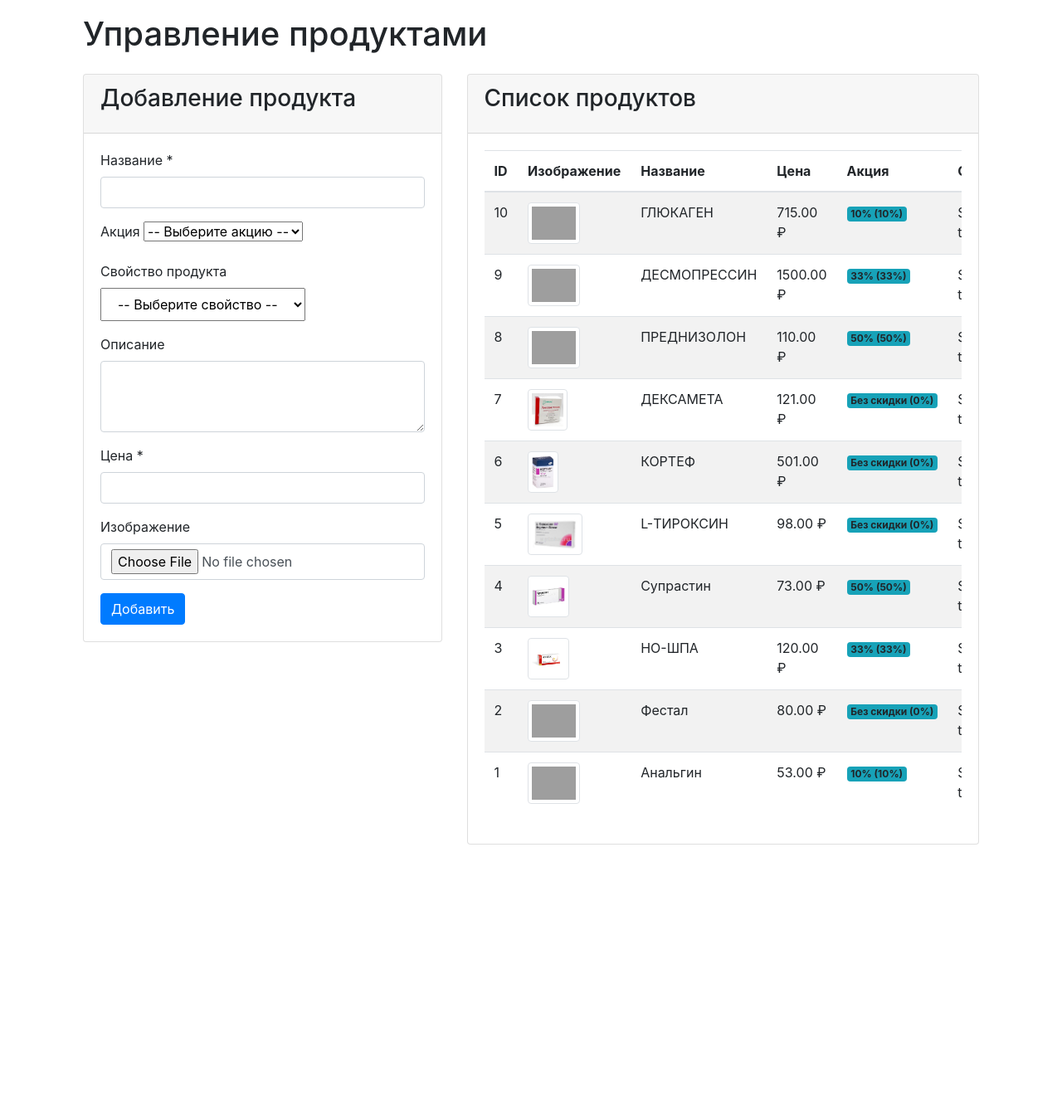
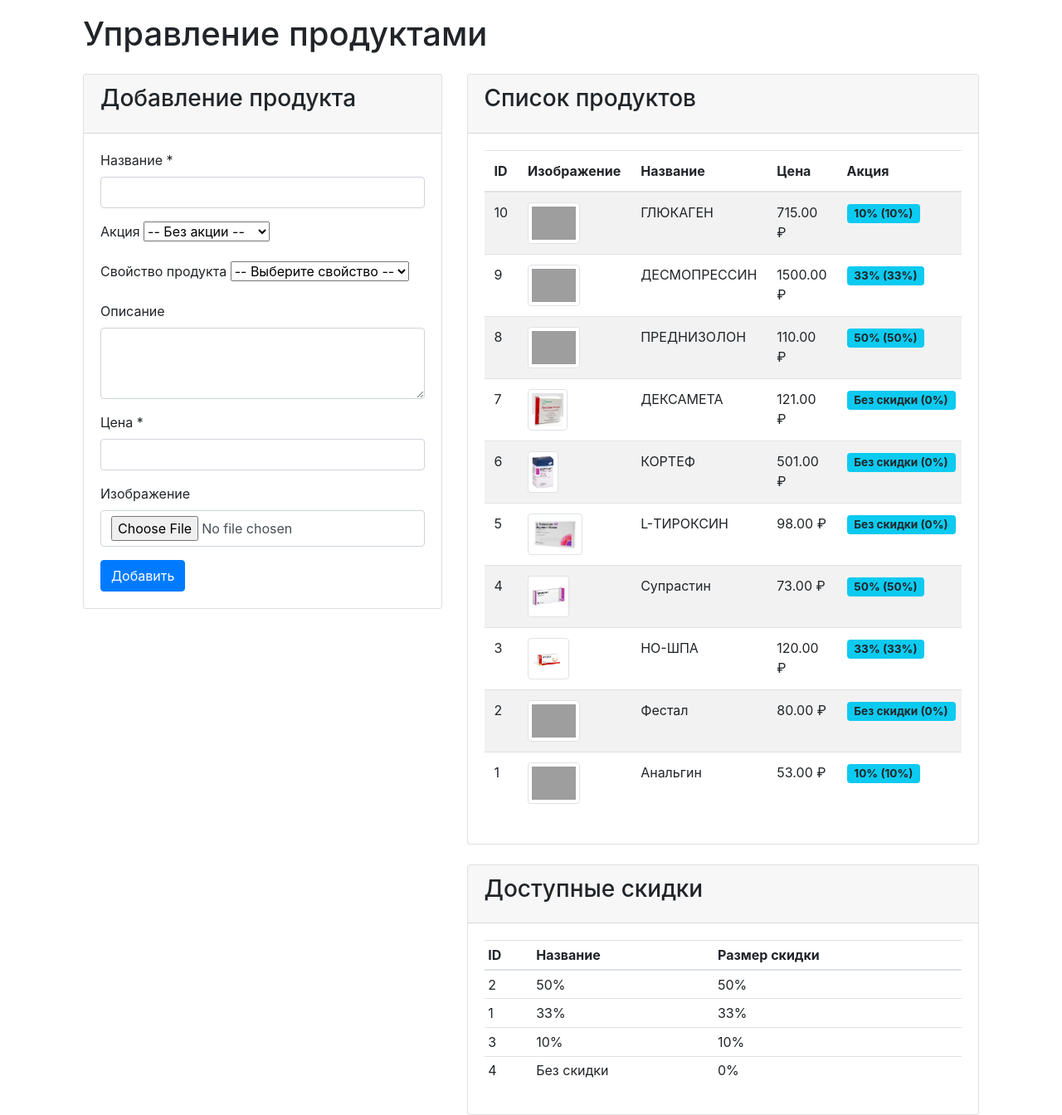
Before and after one commit to vleons/web-vleons, a PHP site: page /crud/main.php in a window 1280 px wide. Shown: the part 135-1479 px from the top of the page at 83% size. Before the commit the page ends 1153 px from the top, so only its background shows below. Run offline with PHP 8.4, Linux system fonts and the light colour scheme; data comes from the database, SQL or seed files in the repository; tables that the repository leaves empty or names only in its code hold one stand-in row (values such as "Sample post"); grey boxes are pictures that could not be loaded.

Commit message:
made second table

```diff
--- a/crud/main.php
+++ b/crud/main.php
@@ -8,8 +8,9 @@
 $oldInput = [];
 $baseUrl = 'main.php';
 
-// Получаем все доступные свойства
+// Получаем все доступные свойства и скидки
 $properties = $tableModule->findAllProperties();
+$sales = $tableModule->findAllSales();
 
 // Обработка POST-запроса
 if ($_SERVER['REQUEST_METHOD'] === 'POST') {
@@ -61,8 +62,6 @@
 
 $products = $tableModule->findAll();
 $editingProduct = ($action === 'edit' && $id) ? $tableModule->findById($id) : null;
-$sales = $tableModule->findAllSales();
-
 ?>
 <div class="container mt-4">
     <h1 class="mb-4">Управление продуктами</h1>
@@ -100,44 +99,31 @@
 
                         <div class="mb-3">
                             <label for="sale_id" class="form-label">Акция</label>
-                            <?php
-                            // Получаем список скидок
-                            $sales = $tableModule->findAllSales();
-
-                            // Проверяем, есть ли скидки в базе
-                            if (empty($sales)) {
-                                echo '<div class="alert alert-warning">Нет доступных акций. Сначала создайте акции в разделе управления скидками.</div>';
-                            } else {
-                            ?>
-                            <select class="form-select" id="sale_id" name="sale_id" required>
-                                <option value="">-- Выберите акцию --</option>
+                            <select class="form-select" id="sale_id" name="sale_id">
+                                <option value="">-- Без акции --</option>
                                 <?php foreach ($sales as $sale): ?>
                                     <?php if (isset($sale['id'], $sale['name'], $sale['value'])): ?>
                                         <option value="<?= htmlspecialchars($sale['id']) ?>"
-                                            <?= (isset($editingProduct['sale_id']) && $editingProduct['sale_id'] == $sale['id']) ? 'selected' : '' ?>>
+                                            <?= (isset($editingProduct['sale_id'])) && $editingProduct['sale_id'] == $sale['id'] ? 'selected' : '' ?>>
                                             <?= htmlspecialchars($sale['name']) ?> (<?= $sale['value'] ?>%)
                                         </option>
                                     <?php endif; ?>
                                 <?php endforeach; ?>
                             </select>
-                            <?php } ?>
                         </div>
 
                         <div class="mb-3">
                             <label for="properties_id" class="form-label">Свойство продукта</label>
-                            <select class="form-select form-select-lg" id="properties_id" name="properties_id" style="font-size: 1rem; padding: 0.5rem 1rem; height: auto;">
+                            <select class="form-select" id="properties_id" name="properties_id">
                                 <option value="">-- Выберите свойство --</option>
-                                <?php if (!empty($properties)): ?>
                                 <?php foreach ($properties as $property): ?>
                                     <?php if (isset($property['id'], $property['description'])): ?>
-                                            <option value="<?= htmlspecialchars((string)$property['id']) ?>"
-                                                <?= (isset($oldInput['properties_id']) && $oldInput['properties_id'] == $property['id']) ||
-                                                    (isset($editingProduct['properties_id']) && $editingProduct['properties_id'] == $property['id']) ? 'selected' : '' ?>>
+                                        <option value="<?= htmlspecialchars($property['id']) ?>"
+                                            <?= (isset($editingProduct['properties_id'])) && $editingProduct['properties_id'] == $property['id'] ? 'selected' : '' ?>>
                                             <?= htmlspecialchars($property['description']) ?>
                                         </option>
                                     <?php endif; ?>
                                 <?php endforeach; ?>
-                                <?php endif; ?>
                             </select>
                         </div>
 
@@ -189,7 +175,7 @@
         </div>
 
         <div class="col-md-7">
-            <div class="card">
+            <div class="card mb-4">
                 <div class="card-header">
                     <h3 class="card-title">Список продуктов</h3>
                 </div>
@@ -225,27 +211,44 @@
                                             <td><?= number_format((float)($product['price'] ?? 0), 2, '.', '') ?> ₽</td>
                                             <td>
                                                 <?php if (!empty($product['sale_id'])): ?>
+                                                    <?php
+                                                    $sale = array_filter($sales, function($s) use ($product) {
+                                                        return isset($s['id']) && $s['id'] == $product['sale_id'];
+                                                    });
+                                                    $sale = reset($sale);
+                                                    ?>
+                                                    <?php if ($sale && isset($sale['name'], $sale['value'])): ?>
                                                         <span class="badge bg-info">
-                                                        <?= htmlspecialchars($product['sale_name'] ?? '') ?>
-                                                        (<?= htmlspecialchars($product['sale_value'] ?? 0) ?>%)
+                                                            <?= htmlspecialchars($sale['name']) ?> (<?= $sale['value'] ?>%)
                                                         </span>
+                                                    <?php endif; ?>
                                                 <?php else: ?>
-                                                    <span class="badge bg-secondary">Нет акции</span>
+                                                    <span class="badge bg-secondary">Нет</span>
                                                 <?php endif; ?>
                                             </td>
                                             <td>
-                                                <?= !empty($product['property_description']) ? htmlspecialchars($product['property_description']) : 'Не указано' ?>
+                                                <?php if (!empty($product['properties_id'])): ?>
+                                                    <?php
+                                                    $property = array_filter($properties, function($p) use ($product) {
+                                                        return isset($p['id']) && $p['id'] == $product['properties_id'];
+                                                    });
+                                                    $property = reset($property);
+                                                    ?>
+                                                    <?= $property && isset($property['description']) ? htmlspecialchars($property['description']) : 'Не указано' ?>
+                                                <?php else: ?>
+                                                    Не указано
+                                                <?php endif; ?>
                                             </td>
                                             <td>
                                                 <?php if (isset($product['id'])): ?>
-                                                    <div class="btn-group">
-                                                        <a href="main.php?action=edit&id=<?= $product['id'] ?>" class="btn btn-sm btn-warning">
-                                                            <i class="fas fa-edit"></i>
+                                                    <div class="btn-group" role="group" style="white-space: nowrap;">
+                                                        <a href="<?= $baseUrl ?>?action=edit&id=<?= $product['id'] ?>" class="btn btn-sm btn-warning px-3">
+                                                            <i class="fas fa-edit me-1"></i>Изменить
                                                         </a>
-                                                        <a href="main.php?action=delete&id=<?= $product['id'] ?>"
-                                                        class="btn btn-sm btn-danger"
-                                                        onclick="return confirm('Удалить продукт?')">
-                                                            <i class="fas fa-trash"></i>
+                                                        <a href="<?= $baseUrl ?>?action=delete&id=<?= $product['id'] ?>"
+                                                           class="btn btn-sm btn-danger px-3"
+                                                           onclick="return confirm('Вы уверены, что хотите удалить этот продукт?')">
+                                                            <i class="fas fa-trash me-1"></i>Удалить
                                                         </a>
                                                     </div>
                                                 <?php endif; ?>
@@ -258,12 +261,117 @@
                     </div>
                 </div>
             </div>
+
+            <!-- Таблица скидок -->
+            <div class="card">
+                <div class="card-header">
+                    <h3 class="card-title">Доступные скидки</h3>
+                </div>
+                <div class="card-body">
+                    <div class="table-responsive">
+                        <table class="table table-sm">
+                            <thead>
+                                <tr>
+                                    <th>ID</th>
+                                    <th>Название</th>
+                                    <th>Размер скидки</th>
+                                </tr>
+                            </thead>
+                            <tbody>
+                                <?php if (empty($sales)): ?>
+                                    <tr>
+                                        <td colspan="3" class="text-center">Нет доступных скидок</td>
+                                    </tr>
+                                <?php else: ?>
+                                    <?php foreach ($sales as $sale): ?>
+                                        <?php if (isset($sale['id'], $sale['name'], $sale['value'])): ?>
+                                            <tr>
+                                                <td><?= htmlspecialchars($sale['id']) ?></td>
+                                                <td><?= htmlspecialchars($sale['name']) ?></td>
+                                                <td><?= htmlspecialchars($sale['value']) ?>%</td>
+                                            </tr>
+                                        <?php endif; ?>
+                                    <?php endforeach; ?>
+                                <?php endif; ?>
+                            </tbody>
+                        </table>
+                    </div>
+                </div>
+            </div>
         </div>
     </div>
 </div>
 
+<style>
+/* Улучшаем отображение кнопок */
+.btn-group .btn-sm {
+    padding: 0.25rem 0.5rem;
+    font-size: 0.875rem;
+    line-height: 1.5;
+}
+
+/* Делаем кнопки более заметными */
+.btn-warning {
+    color: #000;
+}
+
+/* Улучшаем таблицу скидок */
+.table-sm th,
+.table-sm td {
+    padding: 0.3rem;
+}
+
+.form-select {
+        transition: all 0.3s ease;
+        cursor: pointer;
+    }
+
+    .form-select:hover {
+        border-color: #86b7fe;
+        box-shadow: 0 0 0 0.25rem rgba(13, 110, 253, 0.1);
+    }
+
+    .form-select:focus {
+        border-color: #86b7fe;
+        box-shadow: 0 0 0 0.25rem rgba(13, 110, 253, 0.25);
+    }
+
+    .form-select-lg {
+        min-height: 46px;
+        padding-top: 0.5rem;
+        padding-bottom: 0.5rem;
+    }
+
+    .sale-badge {
+        display: inline-block;
+        padding: 0.25em 0.4em;
+        font-size: 75%;
+        font-weight: 700;
+        line-height: 1;
+        text-align: center;
+        white-space: nowrap;
+        vertical-align: baseline;
+        border-radius: 0.25rem;
+        background-color: #6c757d;
+        color: white;
+    }
+
+    .badge {
+        font-size: 0.85em;
+        padding: 0.35em 0.65em;
+        border-radius: 0.25rem;
+    }
+
+    .bg-info {
+        background-color: #0dcaf0!important;
+    }
+
+    .bg-secondary {
+        background-color: #6c757d!important;
+    }
+</style>
+
 <script>
-// JavaScript валидация формы (остается без изменений)
 document.querySelector('form').addEventListener('submit', function(e) {
     let valid = true;
     const name = this.elements.name;
```
Lines whose indentation alone changed are shown as unchanged.
